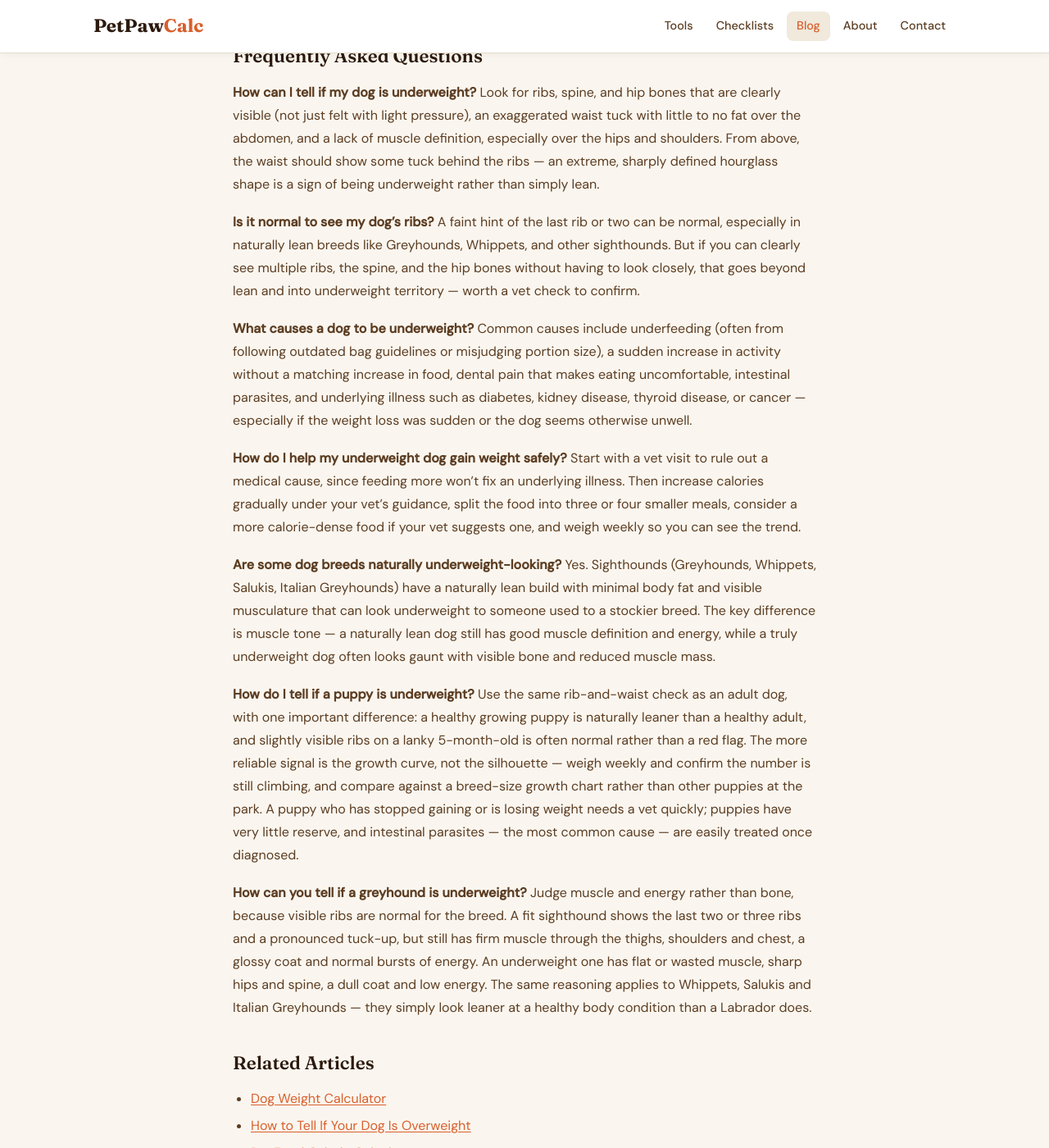
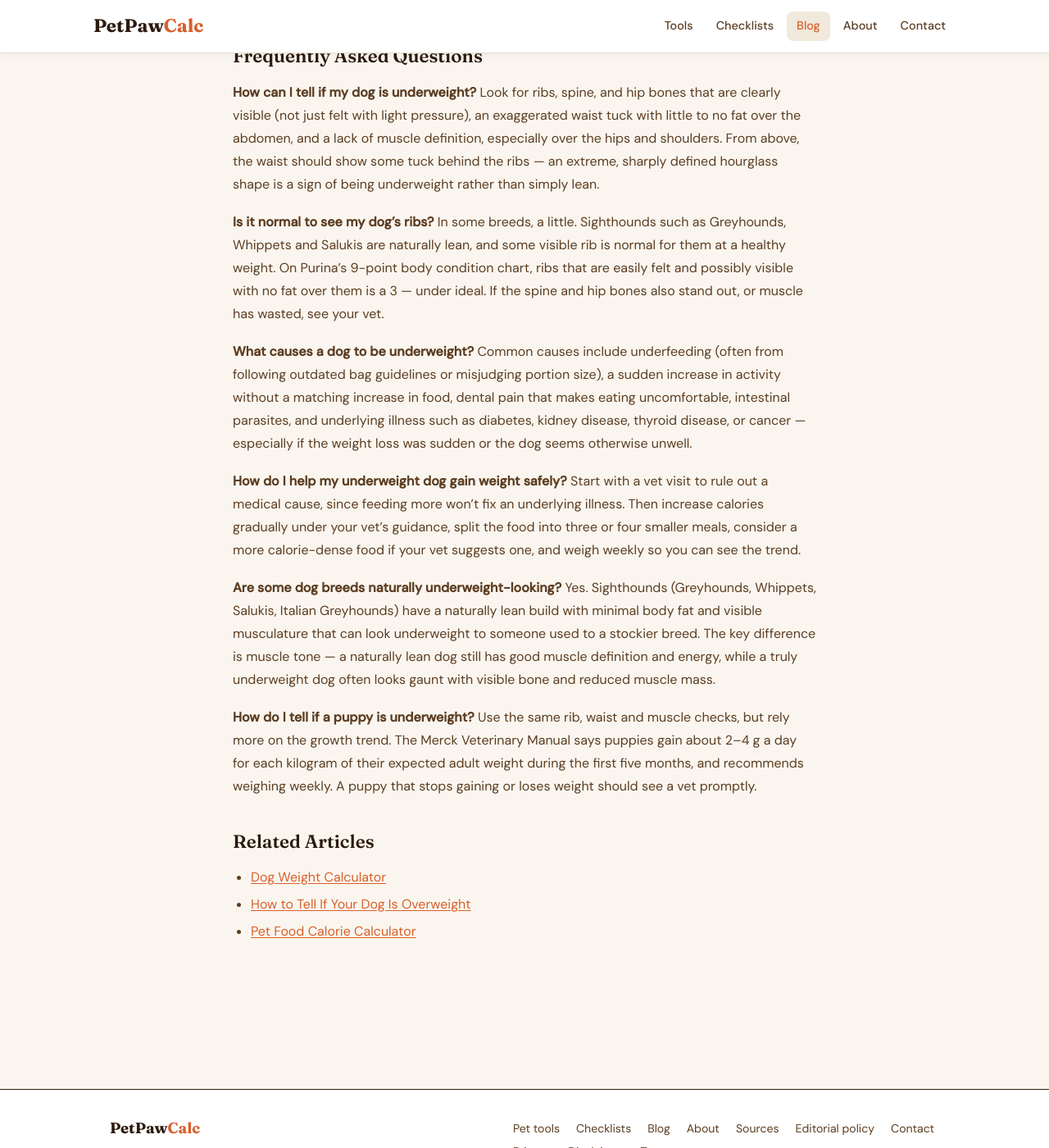
Before and after one commit to canghun13/petpawcalc, a Jekyll site: the page built from _posts/2026-07-22-how-to-tell-if-dog-is-underweight.md, in a window 1280 px wide and 1400 px high, scrolled down 3508 px. Shown: the whole window at 82% size. Built offline with Jekyll 4.4.1, drawn with Linux system fonts in a browser that asks for light colours; some of the changed text lies outside the part shown.

Commit message:
Dog underweight: sourced FAQs, remove query-style variants; sources and handover
Co-Authored-By: Claude Opus 5.5 <noreply@anthropic.com>
Claude-Session: https://claude.ai/code/session_01W4AYX4W29uXHos73MXtbYo

```diff
--- a/_posts/2026-07-22-how-to-tell-if-dog-is-underweight.md
+++ b/_posts/2026-07-22-how-to-tell-if-dog-is-underweight.md
@@ -10,7 +10,7 @@ faqs:
   - q: "How can I tell if my dog is underweight?"
     a: "Look for ribs, spine, and hip bones that are clearly visible (not just felt with light pressure), an exaggerated waist tuck with little to no fat over the abdomen, and a lack of muscle definition, especially over the hips and shoulders. From above, the waist should show some tuck behind the ribs — an extreme, sharply defined hourglass shape is a sign of being underweight rather than simply lean."
   - q: "Is it normal to see my dog's ribs?"
-    a: "A faint hint of the last rib or two can be normal, especially in naturally lean breeds like Greyhounds, Whippets, and other sighthounds. But if you can clearly see multiple ribs, the spine, and the hip bones without having to look closely, that goes beyond lean and into underweight territory — worth a vet check to confirm."
+    a: "In some breeds, a little. Sighthounds such as Greyhounds, Whippets and Salukis are naturally lean, and some visible rib is normal for them at a healthy weight. On Purina's 9-point body condition chart, ribs that are easily felt and possibly visible with no fat over them is a 3 — under ideal. If the spine and hip bones also stand out, or muscle has wasted, see your vet."
   - q: "What causes a dog to be underweight?"
     a: "Common causes include underfeeding (often from following outdated bag guidelines or misjudging portion size), a sudden increase in activity without a matching increase in food, dental pain that makes eating uncomfortable, intestinal parasites, and underlying illness such as diabetes, kidney disease, thyroid disease, or cancer — especially if the weight loss was sudden or the dog seems otherwise unwell."
   - q: "How do I help my underweight dog gain weight safely?"
@@ -18,10 +18,8 @@ faqs:
   - q: "Are some dog breeds naturally underweight-looking?"
     a: "Yes. Sighthounds (Greyhounds, Whippets, Salukis, Italian Greyhounds) have a naturally lean build with minimal body fat and visible musculature that can look underweight to someone used to a stockier breed. The key difference is muscle tone — a naturally lean dog still has good muscle definition and energy, while a truly underweight dog often looks gaunt with visible bone and reduced muscle mass."
   - q: "How do I tell if a puppy is underweight?"
-    a: "Use the same rib-and-waist check as an adult dog, with one important difference: a healthy growing puppy is naturally leaner than a healthy adult, and slightly visible ribs on a lanky 5-month-old is often normal rather than a red flag. The more reliable signal is the growth curve, not the silhouette — weigh weekly and confirm the number is still climbing, and compare against a breed-size growth chart rather than other puppies at the park. A puppy who has stopped gaining or is losing weight needs a vet quickly; puppies have very little reserve, and intestinal parasites — the most common cause — are easily treated once diagnosed."
-  - q: "How can you tell if a greyhound is underweight?"
-    a: "Judge muscle and energy rather than bone, because visible ribs are normal for the breed. A fit sighthound shows the last two or three ribs and a pronounced tuck-up, but still has firm muscle through the thighs, shoulders and chest, a glossy coat and normal bursts of energy. An underweight one has flat or wasted muscle, sharp hips and spine, a dull coat and low energy. The same reasoning applies to Whippets, Salukis and Italian Greyhounds — they simply look leaner at a healthy body condition than a Labrador does."
-last_modified_at: 2026-11-24
+    a: "Use the same rib, waist and muscle checks, but rely more on the growth trend. The Merck Veterinary Manual says puppies gain about 2–4 g a day for each kilogram of their expected adult weight during the first five months, and recommends weighing weekly. A puppy that stops gaining or loses weight should see a vet promptly."
+last_modified_at: 2026-10-20
 ---
 
 Most advice about dog weight is about the opposite problem. But an underweight dog matters too: weight loss is often the first visible sign of an illness rather than simply "not eating enough." Here's how to tell the difference between a naturally lean dog and one that actually needs to gain weight, and how to help safely.
@@ -41,13 +39,13 @@ Some breeds are built lean and get mistaken for underweight constantly. Greyhoun
 
 The difference comes down to muscle and energy, not just how much bone shows. A naturally lean dog has firm muscle tone and normal energy levels. A genuinely underweight dog — of any breed — tends to have soft or reduced muscle on top of the visible bones, along with lower energy than usual.
 
-For a sighthound, where visible ribs are normal, the usual guidance is that the last two or three ribs showing is expected in a fit sighthound, along with a pronounced tuck-up. What is *not* expected is flat, wasted muscle through the thighs, shoulders and chest, a hollow look between the hip bones, a dull coat, or lethargy. A lean sighthound is bright and springy; an underweight one is flat. If every rib is countable from across the room and the spine and hips have gone sharp, that is past breed-normal regardless of pedigree.
+For a sighthound, some visible rib and a pronounced tuck-up can be normal at a healthy weight. What is *not* expected is flat, wasted muscle through the thighs, shoulders and chest, a hollow look between the hip bones, a dull coat, or lethargy. A lean sighthound is bright and springy; an underweight one is flat. If every rib is countable from across the room and the spine and hips have gone sharp, that is past breed-normal regardless of pedigree.
 
 ### Coat Length Changes What You Can See — Not What You Can Feel
 
 Heavily coated dogs have the opposite problem: a thick or double coat can hide a lot of weight loss. A Husky, Samoyed, Golden Retriever, Chow or Bernese can be under condition and still look round in photographs.
 
-The fix is simple: **when sight and touch disagree, trust your hands.** This is the standard look-feel-look approach used in veterinary body condition scoring. Run your fingertips firmly enough to get through the coat to the ribcage. The widely used comparison is your own hand:
+The fix is simple: **when sight and touch disagree, trust your hands.** Run your fingertips firmly enough to get through the coat to the ribcage. A common at-home comparison uses your own hand:
 
 - **Ribs feel like your knuckles with your fist closed** — too thin.
 - **Ribs feel like the back of your hand, lying flat** — about right.
@@ -57,7 +55,7 @@ Do the same along the spine and over the hip bones. On a long-coated dog, bathin
 
 ### What "Slightly Underweight" Actually Means
 
-A slightly underweight dog is one where the ribs are easy to feel with almost no fat cover and may be faintly visible, the waist is pronounced, but muscle is still present and the dog is behaving normally. On the 9-point scale used on Purina's chart, a score of 3 describes ribs easily felt and possibly visible with no palpable fat, visible tops of the lumbar vertebrae and becoming-prominent pelvic bones; 4–5 is ideal. It is worth correcting, but it is a feeding-and-recheck situation rather than an emergency — quite different from a dog whose spine, ribs and hips all stand out with visible muscle loss, which warrants a prompt vet visit rather than extra kibble.
+A slightly underweight dog is one where the ribs are easy to feel with almost no fat cover and may be faintly visible, the waist is pronounced, but muscle is still present and the dog is behaving normally. On the 9-point scale used on Purina's chart (and by WSAVA), a score of 3 describes ribs easily felt and possibly visible with no palpable fat, visible tops of the lumbar vertebrae and becoming-prominent pelvic bones; Purina's chart marks 4–5 as ideal, and the 2014 AAHA Weight Management Guidelines use 5. It is worth correcting, but it is a feeding-and-recheck situation rather than an emergency — quite different from a dog whose spine, ribs and hips all stand out with visible muscle loss, which warrants a prompt vet visit rather than extra kibble.
 
 <div class="post-cta">
   <h4>Check Against Breed-Specific Ranges</h4>
@@ -71,7 +69,7 @@ A slightly underweight dog is one where the ribs are easy to feel with almost no
 |---|---|
 | Underfeeding | Following outdated bag guidelines, misjudging portion size, or not adjusting food as activity increases |
 | Dental pain | Reluctance to chew, dropping food, favoring one side of the mouth, bad breath |
-| Intestinal parasites | Weight loss despite normal or increased appetite, visible worms, poor coat condition |
+| Intestinal parasites | Weight loss despite a normal appetite, visible worms, diarrhea |
 | Increased activity | A new job, more walks, or a new dog park habit without a matching calorie increase |
 | Underlying illness | Sudden weight loss, lethargy, changes in thirst or appetite, vomiting or diarrhea — see a vet promptly |
 | Stress or anxiety | Reduced appetite tied to a move, a new pet, or a change in routine |
@@ -83,9 +81,9 @@ Sudden, unexplained weight loss — especially with any of the illness signs abo
 Once your vet has ruled out a medical cause, gaining weight safely is a matter of a steady, moderate calorie increase — not a sudden jump.
 
 1. **Increase daily calories gradually**, with a target your vet sets — not a huge jump all at once.
-2. **Split meals into 3-4 smaller portions** rather than 1-2 large ones — easier to digest and often more appealing to a dog who hasn't been eating much.
+2. **Split the day's food into three or four smaller meals**, which many dogs with a small appetite manage more easily than one or two large ones.
 3. **Consider a calorie-dense food**, with your vet's input — some prescription or performance-formula foods pack more calories per cup, which helps without requiring huge portions.
-4. **Weigh weekly, not daily** — day-to-day weight naturally fluctuates with hydration and stomach contents, so weekly checks give a much clearer trend.
+4. **Weigh weekly**, at the same time of day on the same scale, so you see the trend rather than daily ups and downs.
 5. **Recheck with your vet** if your dog isn't gaining as expected after a few weeks.
 
 *This article is for informational purposes only. Sudden or unexplained weight loss should always be evaluated by a veterinarian before starting a weight-gain plan at home.*
@@ -96,7 +94,7 @@ Once your vet has ruled out a medical cause, gaining weight safely is a matter o
 Look for ribs, spine, and hip bones that are clearly visible (not just felt with light pressure), an exaggerated waist tuck with little to no fat over the abdomen, and a lack of muscle definition, especially over the hips and shoulders. From above, the waist should show some tuck behind the ribs — an extreme, sharply defined hourglass shape is a sign of being underweight rather than simply lean.
 
 **Is it normal to see my dog's ribs?**
-A faint hint of the last rib or two can be normal, especially in naturally lean breeds like Greyhounds, Whippets, and other sighthounds. But if you can clearly see multiple ribs, the spine, and the hip bones without having to look closely, that goes beyond lean and into underweight territory — worth a vet check to confirm.
+In some breeds, a little. Sighthounds such as Greyhounds, Whippets and Salukis are naturally lean, and some visible rib is normal for them at a healthy weight. On Purina's 9-point body condition chart, ribs that are easily felt and possibly visible with no fat over them is a 3 — under ideal. If the spine and hip bones also stand out, or muscle has wasted, see your vet.
 
 **What causes a dog to be underweight?**
 Common causes include underfeeding (often from following outdated bag guidelines or misjudging portion size), a sudden increase in activity without a matching increase in food, dental pain that makes eating uncomfortable, intestinal parasites, and underlying illness such as diabetes, kidney disease, thyroid disease, or cancer — especially if the weight loss was sudden or the dog seems otherwise unwell.
@@ -108,10 +106,7 @@ Start with a vet visit to rule out a medical cause, since feeding more won't fix
 Yes. Sighthounds (Greyhounds, Whippets, Salukis, Italian Greyhounds) have a naturally lean build with minimal body fat and visible musculature that can look underweight to someone used to a stockier breed. The key difference is muscle tone — a naturally lean dog still has good muscle definition and energy, while a truly underweight dog often looks gaunt with visible bone and reduced muscle mass.
 
 **How do I tell if a puppy is underweight?**
-Use the same rib-and-waist check as an adult dog, with one important difference: a healthy growing puppy is naturally leaner than a healthy adult, and slightly visible ribs on a lanky 5-month-old is often normal rather than a red flag. The more reliable signal is the growth curve, not the silhouette — weigh weekly and confirm the number is still climbing, and compare against a breed-size growth chart rather than other puppies at the park. A puppy who has stopped gaining or is losing weight needs a vet quickly; puppies have very little reserve, and intestinal parasites — the most common cause — are easily treated once diagnosed.
-
-**How can you tell if a greyhound is underweight?**
-Judge muscle and energy rather than bone, because visible ribs are normal for the breed. A fit sighthound shows the last two or three ribs and a pronounced tuck-up, but still has firm muscle through the thighs, shoulders and chest, a glossy coat and normal bursts of energy. An underweight one has flat or wasted muscle, sharp hips and spine, a dull coat and low energy. The same reasoning applies to Whippets, Salukis and Italian Greyhounds — they simply look leaner at a healthy body condition than a Labrador does.
+Use the same rib, waist and muscle checks, but rely more on the growth trend. The Merck Veterinary Manual says puppies gain about 2–4 g a day for each kilogram of their expected adult weight during the first five months, and recommends weighing weekly. A puppy that stops gaining or loses weight should see a vet promptly.
 
 ## Related Articles
 
--- a/sources.html
+++ b/sources.html
@@ -223,7 +223,7 @@ permalink: /sources.html
     </li>
     <li>
       <strong>Brooks D, Churchill J, Fein K, et al.</strong> <em>2014 AAHA Weight Management Guidelines for Dogs and Cats.</em> Journal of the American Animal Hospital Association, 2014;50(1):1–11. <a href="https://doi.org/10.5326/JAAHA-MS-6331" rel="noopener" target="_blank">doi:10.5326/JAAHA-MS-6331</a> · <strong>Association for Pet Obesity Prevention.</strong> <em>2022 State of US Pet Obesity Report</em> and <em>Dog &amp; Cat Breed Weight References.</em> <a href="https://www.petobesityprevention.org/2022" rel="noopener" target="_blank">petobesityprevention.org</a> · <a href="https://www.petobesityprevention.org/ideal-weight-ranges" rel="noopener" target="_blank">breed weights</a>
-      <br><span class="src-use">Used in: <a href="/blog/how-to-tell-if-dog-is-overweight/">How to Tell If Your Dog Is Overweight</a>, <a href="/blog/how-to-tell-if-cat-is-overweight/">How to Tell If Your Cat Is Overweight</a>, <a href="/blog/how-much-should-a-cat-weigh/">How Much Should a Cat Weigh?</a> the <a href="/tools/dog-weight-calculator.html">Dog Weight Calculator</a> and the <a href="/tools/cat-weight-calculator.html">Cat Weight Calculator</a> — about 10% excess weight per body condition point above 5, weight-loss rates (1–2% a week for dogs, 0.5–2% for cats), two-weekly rechecks, calories based on ideal weight and the health problems linked to excess weight (AAHA); 59% of dogs and 61% of cats overweight or obese, and breed reference weights and maturity ages (APOP). Dog body condition descriptions from Purina's 9-point chart (as used by WSAVA); cat body condition from WSAVA; average domestic cat weight from PetMD; hepatic lipidosis from Cornell's Feline Health Center.</span>
+      <br><span class="src-use">Used in: <a href="/blog/how-to-tell-if-dog-is-overweight/">How to Tell If Your Dog Is Overweight</a>, <a href="/blog/how-to-tell-if-dog-is-underweight/">How to Tell If Your Dog Is Underweight</a>, <a href="/blog/how-to-tell-if-cat-is-overweight/">How to Tell If Your Cat Is Overweight</a>, <a href="/blog/how-much-should-a-cat-weigh/">How Much Should a Cat Weigh?</a> the <a href="/tools/dog-weight-calculator.html">Dog Weight Calculator</a> and the <a href="/tools/cat-weight-calculator.html">Cat Weight Calculator</a> — about 10% excess weight per body condition point above 5, weight-loss rates (1–2% a week for dogs, 0.5–2% for cats), two-weekly rechecks, calories based on ideal weight and the health problems linked to excess weight (AAHA); 59% of dogs and 61% of cats overweight or obese, and breed reference weights and maturity ages (APOP). Dog body condition descriptions from Purina's 9-point chart (as used by WSAVA); cat body condition from WSAVA; average domestic cat weight from PetMD; hepatic lipidosis from Cornell's Feline Health Center.</span>
     </li>
     <li>
       <strong>Kealy RD, Lawler DF, Ballam JM, et al.</strong> <em>Effects of diet restriction on life span and age-related changes in dogs.</em> Journal of the American Veterinary Medical Association, 2002;220(9):1315–1320. <a href="https://doi.org/10.2460/javma.2002.220.1315" rel="noopener" target="_blank">doi:10.2460/javma.2002.220.1315</a> · <strong>Raffan E, Dennis RJ, O'Donovan CJ, et al.</strong> <em>A deletion in the canine POMC gene is associated with weight and appetite in obesity-prone Labrador retriever dogs.</em> Cell Metabolism, 2016;23(5):893–900. <a href="https://doi.org/10.1016/j.cmet.2016.04.012" rel="noopener" target="_blank">doi:10.1016/j.cmet.2016.04.012</a>
```
Also changed, not shown: _posts/2026-05-13-how-much-should-senior-dog-eat.md (+1 -1 lines), handover.md (+5 -0 lines).
